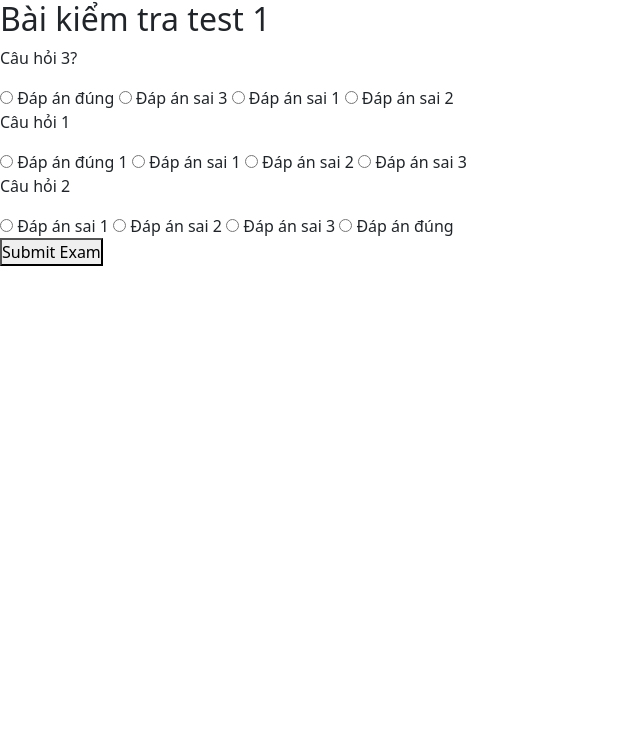
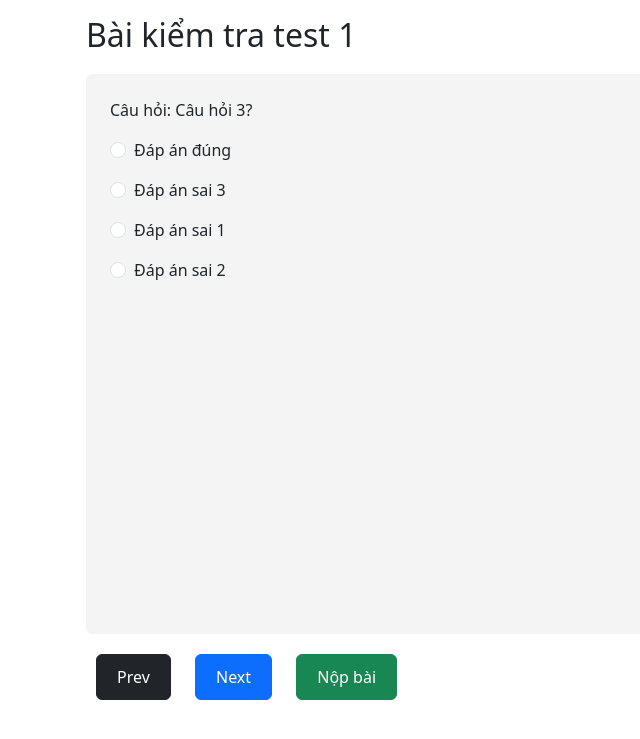
Before and after one commit to h4ck3r0002/exam_monitoring, a Django app: page /exam/1 in a window 1280 px wide. Shown: the top 739 px of the page, without its empty margins (0-640 px from the left). Run offline with Django 4.2, Linux system fonts and the light colour scheme; a user stored in the database is signed in; data comes from the database, SQL or seed files in the repository; both versions use the stored data as it was after the commit; some libraries are stand-ins or nearby versions.

Commit message:
Update UI

```diff
--- a/quiz/models/quiz.py
+++ b/quiz/models/quiz.py
@@ -114,6 +114,6 @@ class ResultDetail(CommonAbstract):
 
 
     def save(self, *args, **kwargs):
-        if self.answer.is_correct:
+        if self.answer and self.answer.is_correct:
             self.is_correct = True
         super(ResultDetail, self).save(*args, **kwargs)
--- a/quiz/views/quiz.py
+++ b/quiz/views/quiz.py
@@ -12,38 +12,40 @@ def exam_view(request, pk):
     except Exam.DoesNotExist:
         return Http404()
 
-    # print(exam.questions.all())
+    if request.method == 'POST':
+        print(request.POST)
+        score = 0
+        result = Result.objects.create(
+            exam=exam,
+            user=request.user,
+            score=score
+        )
+        for q in exam.question_set.all():
+            selected_answer_id = request.POST.get(f'question_{q.id}')
+            if selected_answer_id and selected_answer_id != "":
+                selected_answer = Answer.objects.get(id=selected_answer_id)
+                result_detail = ResultDetail.objects.create(
+                    result=result,
+                    question=q,
+                    answer=selected_answer,
+                    is_correct=selected_answer.is_correct,
+                )
+                if selected_answer.is_correct:
+                    score += 10
+            else:
+                ResultDetail.objects.create(
+                    result=result,
+                    question=q,
+                    answer=None,
+                    is_correct=False,
+                )
 
-    questions = Question.objects.filter(exam=exam)
-
-    # # AI Generation
-    # if request.method == 'POST':
-    #     score = 0
-    #     for question in exam.questions.all():
-    #         selected_answer_id = request.POST.get(f'question_{question.id}')
-    #         if selected_answer_id:
-    #             selected_answer = Answer.objects.get(id=selected_answer_id)
-    #             result_detail = ResultDetail(
-    #                 result=None,  # Tạm thời, sẽ cập nhật sau
-    #                 question=question,
-    #                 answer=selected_answer,
-    #                 is_correct=selected_answer.is_correct
-    #             )
-    #             if selected_answer.is_correct:
-    #                 score += 1
-    #     result = Result.objects.create(
-    #         user=request.user,
-    #         exam=exam,
-    #         score=score
-    #     )
-    #     for detail in ResultDetail.objects.filter(result=None):
-    #         detail.result = result
-    #         detail.save()
-    #     return redirect('result', result_id=result.id)
-    # # AI Generation
+        result.score = score
+        result.save()
+        return redirect('result', pk=result.id)
 
 
-    return render(request, 'quiz/exam.html', {'exam': exam, 'questions': questions}, status=200)
+    return render(request, 'quiz/exam.html', {'exam': exam}, status=200)
 
 
 @login_required(login_url='/login/')
--- a/static/assets/css/base.css
+++ b/static/assets/css/base.css
@@ -15,3 +15,34 @@
 .log-reg-section form, p {
     width: 100%;
 }
+
+.slider {
+    display: flex;
+    overflow: hidden;
+    width: 100%;
+    /* border: 1px solid #ccc; */
+    border: none;
+    border-radius: 6px;
+    margin: 20px 0;
+    position: relative;
+    height: 70vh;
+}
+
+.slide {
+    padding: 24px;
+    display: none;
+    width: 100%;
+    height: 100%;
+    background-color: #f4f4f4;
+}
+
+.slide.active {
+    display: block;
+}
+
+.controls button {
+    padding: 10px 20px;
+    font-size: 16px;
+    margin: 0 10px;
+    cursor: pointer;
+}
--- /dev/null
+++ b/static/assets/js/base.js
@@ -0,0 +1,24 @@
+let currentIndex = 0;
+
+function showSlide(index) {
+    const slides = document.querySelectorAll(".slide");
+    slides.forEach(slide => {
+        slide.classList.remove("active");
+    });
+
+    slides[index].classList.add("active");
+}
+
+function nextSlide() {
+    const slides = document.querySelectorAll('.slide');
+    currentIndex = (currentIndex + 1) % slides.length;
+    showSlide(currentIndex);
+}
+
+function prevSlide() {
+    const slides = document.querySelectorAll('.slide');
+    currentIndex = (currentIndex - 1 + slides.length) % slides.length;
+    showSlide(currentIndex);
+}
+
+showSlide(currentIndex);
--- a/templates/base.html
+++ b/templates/base.html
@@ -31,6 +31,8 @@
 
     <script src="https://cdn.jsdelivr.net/npm/bootstrap@5.3.3/dist/js/bootstrap.bundle.min.js" integrity="sha384-YvpcrYf0tY3lHB60NNkmXc5s9fDVZLESaAA55NDzOxhy9GkcIdslK1eN7N6jIeHz" crossorigin="anonymous"></script>
 
+    <script src="{% static 'assets/js/base.js' %}"></script>
+
     {% block scripts %} {% endblock scripts %}
 
 </body>
--- a/templates/quiz/exam.html
+++ b/templates/quiz/exam.html
@@ -4,20 +4,44 @@
 
 {% block content %}
 
+<div class="container p-3">
+    <div class="">
         <h2>{{ exam.title }}</h2>
-<form method="post">
+        <form method="post" action="{% url 'exam' exam.id %}">
             {% csrf_token %}
+            <div class="slider">
                 {% for question in exam.question_set.all %}
-        <div>
-            <p>{{ question.question_text }}</p>
+                    <div class="slide">
+                        <p>Câu hỏi: {{ question.question_text }}</p>
+
+                        <input type="hidden" name="question_{{ question.id }}" value="">
                         {% for answer in question.answer_set.all %}
-                <input type="radio" name="question_{{ question.id }}" value="{{ answer.id }}">
+                            <div class="form-check mb-3">
+                                <input class="form-check-input" type="radio" name="question_{{ question.id }}" value="{{ answer.id }}">
+                                <label class="form-check-label">
                                     {{ answer.answer_text }}
+                                </label>
+                            </div>
                         {% endfor %}
                     </div>
                 {% endfor %}
-    <button type="submit">Submit Exam</button>
+            </div>
+
+            <div class="controls">
+                <button type="button" class="btn btn-dark" onclick="prevSlide()">
+                    Prev
+                </button>
+                <button type="button" class="btn btn-primary" onclick="nextSlide()">
+                    Next
+                </button>
+                <button class="btn btn-success" type="submit">Nộp bài</button>
+            </div>
         </form>
+    </div>
+
+
+</div>
+
 
 
 {% endblock content %}
--- a/templates/quiz/result.html
+++ b/templates/quiz/result.html
@@ -14,7 +14,7 @@
         </li>
     {% endfor %}
 </ul>
-<a href="{% url 'home' %}">Back to Exams</a>
+<a href="{% url 'index' %}">Back to Exams</a>
 
 
 {% endblock content %}
```
Also changed, not shown: templates/quiz/index.html (+17 -3 lines), db.sqlite3, static/assets/images/laboratory.png (added). Lines whose indentation alone changed are shown as unchanged.
